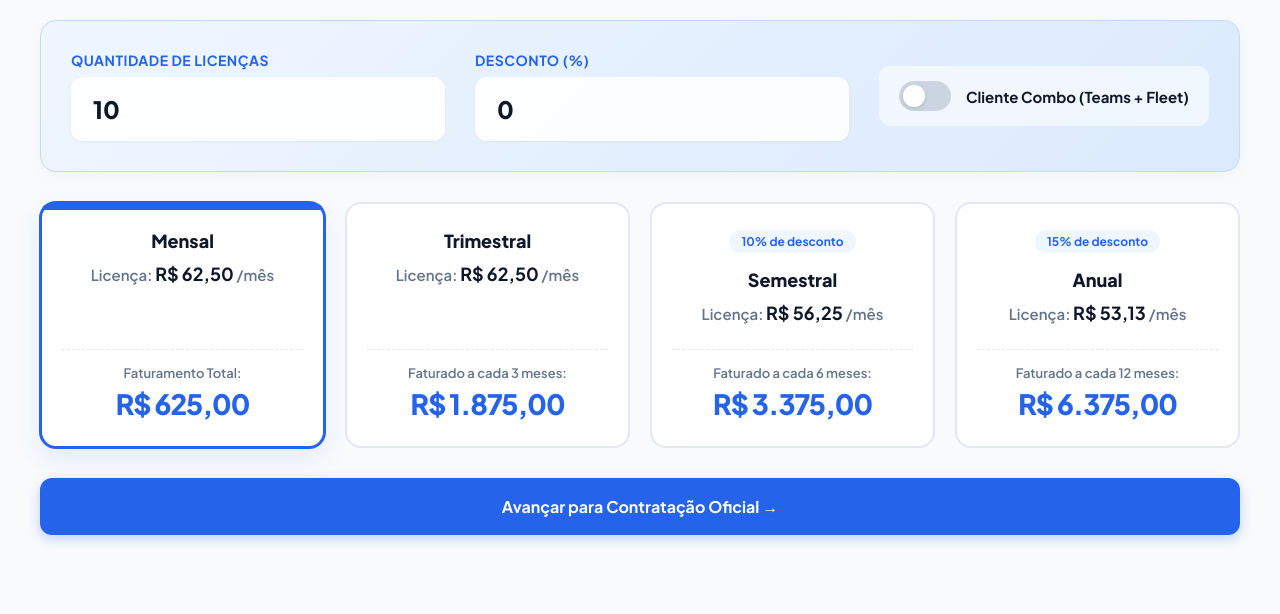
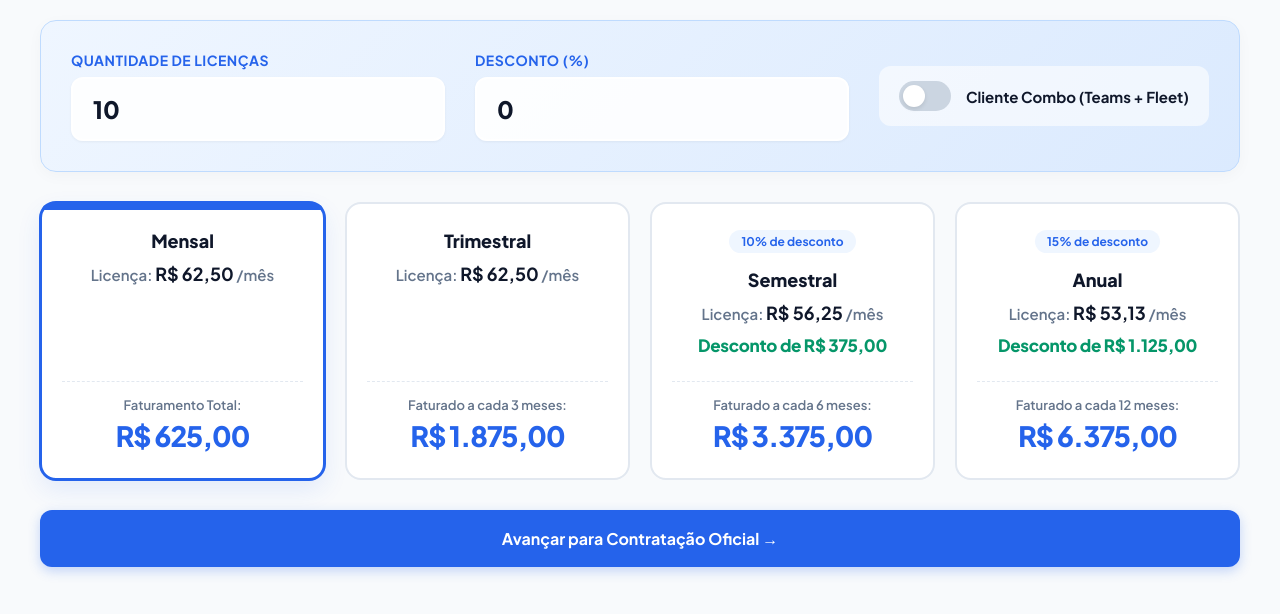
Before and after one commit to produto-contele/calculadora-proposta, a plain HTML site: page index.html in a window 1280 px wide. Shown: the part 74-688 px from the top of the page. Drawn offline with Linux system fonts and the light colour scheme.

Commit message:
Update index.html

```diff
--- a/index.html
+++ b/index.html
@@ -21,6 +21,7 @@
             --shadow-md: 0 4px 15px rgba(0,0,0,0.03);
             --shadow-lg: 0 10px 25px rgba(37, 99, 235, 0.1);
             --success: #10B981;
+            --success-dark: #059669;
             --success-bg: #D1FAE5;
 
             /* Cores específicas do PDF (Gerador de Proposta) */
@@ -100,6 +101,9 @@
 
         .plan-price { font-size: 15px; font-weight: 600; color: var(--text-muted); margin: 10px 0; }
         .plan-price strong { color: var(--text-main); font-size: 18px; }
+
+        /* Economia (desconto em R$) dos planos */
+        .plan-savings { font-size: 17px; font-weight: 800; color: var(--success-dark); margin-top: 10px; letter-spacing: -0.3px; }
 
         .plan-total-container { margin-top: 15px; padding-top: 15px; border-top: 1px dashed var(--border-light); }
         .plan-total-label { font-size: 13px; font-weight: 600; color: var(--text-muted); margin-bottom: 5px; }
@@ -762,7 +766,15 @@
                 let finalPricePerUser = basePricePerUser * (1 - (planDiscount / 100));
                 let planTotal = finalPricePerUser * qty * plan.months;
 
-                document.getElementById(`price-${plan.id}`).innerHTML = `Licença: <strong>${formatter.format(finalPricePerUser)}</strong> /mês`;
+                // Economia em relação ao valor cheio do período
+                let fullTotal = basePricePerUser * qty * plan.months;
+                let savings = fullTotal - planTotal;
+                let savingsHtml = savings > 0
+                    ? `<div class="plan-savings">Desconto de ${formatter.format(savings)}</div>`
+                    : '';
+
+                document.getElementById(`price-${plan.id}`).innerHTML =
+                    `Licença: <strong>${formatter.format(finalPricePerUser)}</strong> /mês${savingsHtml}`;
 
                 let label = plan.id === 'Mensal' ? 'Faturamento Total:' : `Faturado a cada ${plan.months} meses:`;
 
```
